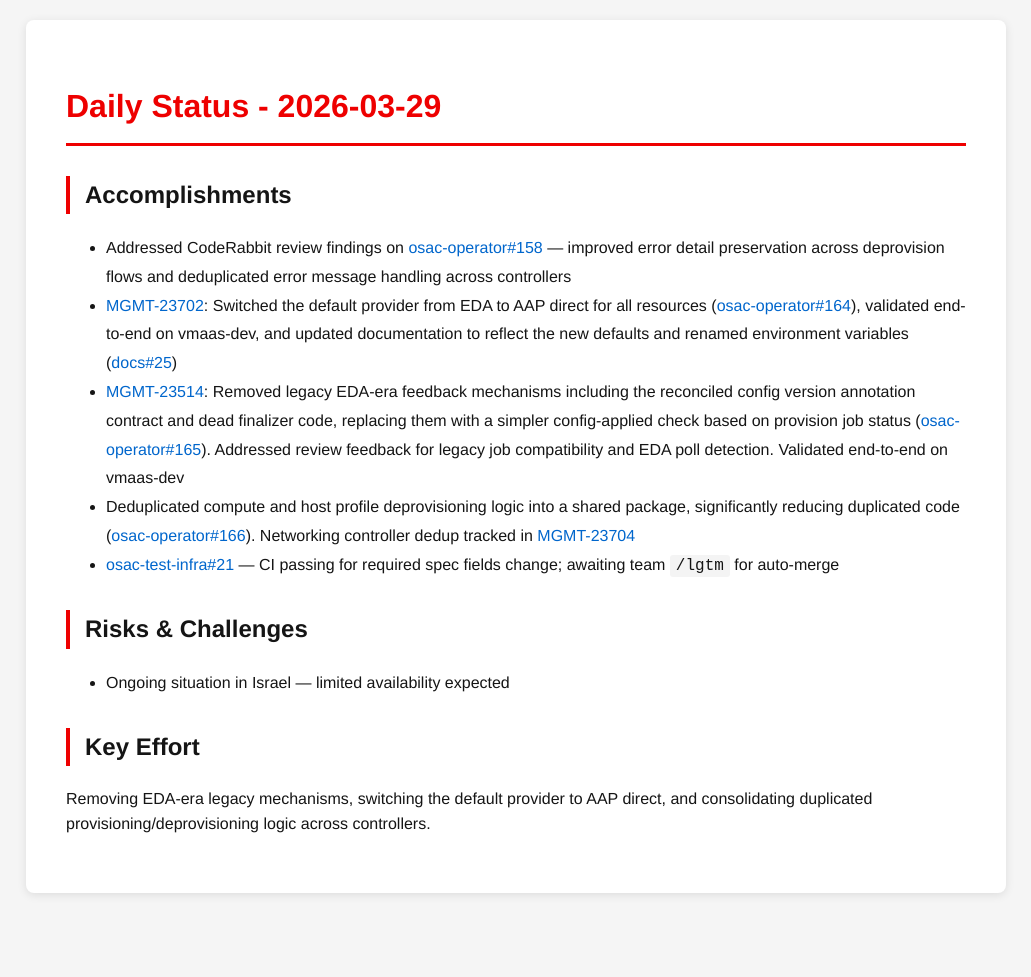
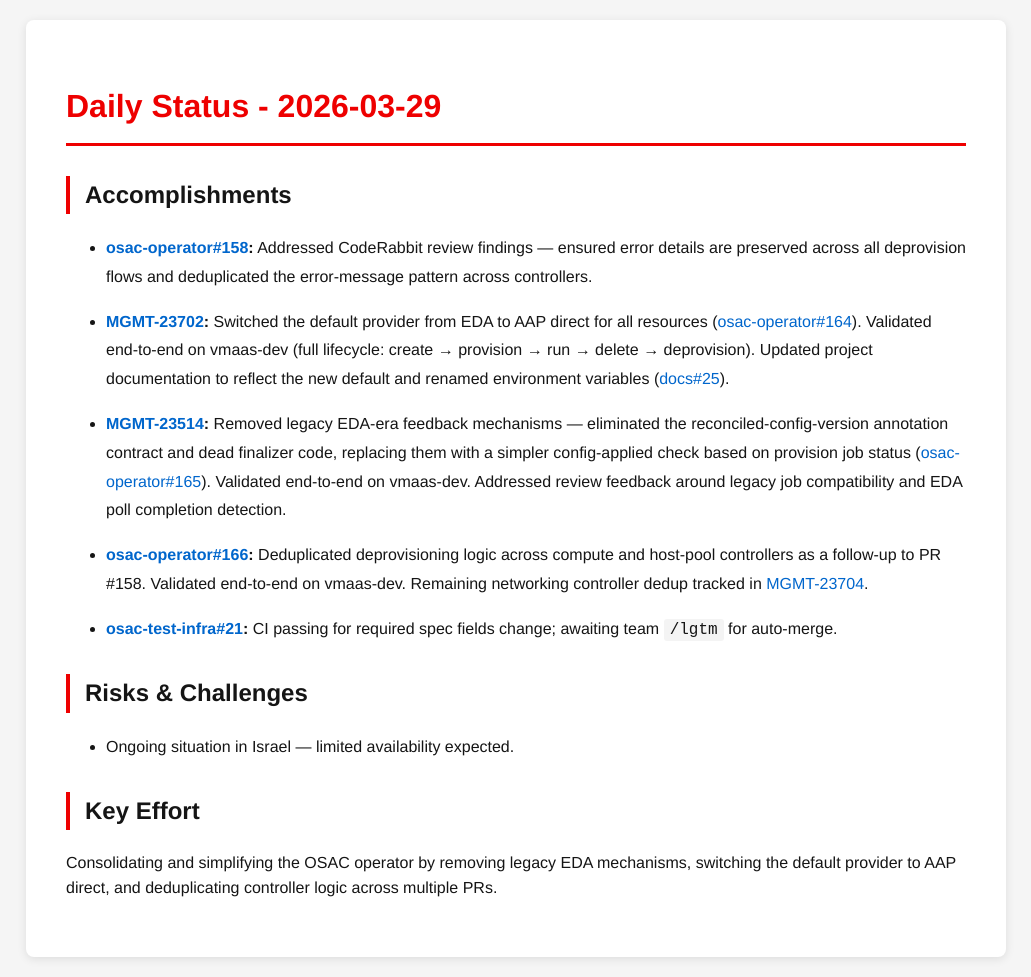
Before and after one commit to tzvatot/daily-status, a Jekyll site: the page built from 2026-03-29.md, in a window 1280 px wide. Shown: the whole page, without its empty margins (124-1155 px from the left). Built offline with Jekyll 4.4.1, drawn with Linux system fonts in a browser that asks for light colours; before the commit the page ends 913 px from its top, so only the background shows below that.

Commit message:
Daily status update - 2026-03-29

```diff
--- a/2026-03-29.md
+++ b/2026-03-29.md
@@ -7,14 +7,21 @@
 # Daily Status - 2026-03-29
 
 ## Accomplishments
-- Addressed CodeRabbit review findings on [osac-operator#158](https://github.com/osac-project/osac-operator/pull/158) — improved error detail preservation across deprovision flows and deduplicated error message handling across controllers
-- [MGMT-23702](https://issues.redhat.com/browse/MGMT-23702): Switched the default provider from EDA to AAP direct for all resources ([osac-operator#164](https://github.com/osac-project/osac-operator/pull/164)), validated end-to-end on vmaas-dev, and updated documentation to reflect the new defaults and renamed environment variables ([docs#25](https://github.com/osac-project/docs/pull/25))
-- [MGMT-23514](https://issues.redhat.com/browse/MGMT-23514): Removed legacy EDA-era feedback mechanisms including the reconciled config version annotation contract and dead finalizer code, replacing them with a simpler config-applied check based on provision job status ([osac-operator#165](https://github.com/osac-project/osac-operator/pull/165)). Addressed review feedback for legacy job compatibility and EDA poll detection. Validated end-to-end on vmaas-dev
-- Deduplicated compute and host profile deprovisioning logic into a shared package, significantly reducing duplicated code ([osac-operator#166](https://github.com/osac-project/osac-operator/pull/166)). Networking controller dedup tracked in [MGMT-23704](https://issues.redhat.com/browse/MGMT-23704)
-- [osac-test-infra#21](https://github.com/osac-project/osac-test-infra/pull/21) — CI passing for required spec fields change; awaiting team `/lgtm` for auto-merge
+
+- **[osac-operator#158](https://github.com/osac-project/osac-operator/pull/158):** Addressed CodeRabbit review findings — ensured error details are preserved across all deprovision flows and deduplicated the error-message pattern across controllers.
+
+- **[MGMT-23702](https://issues.redhat.com/browse/MGMT-23702):** Switched the default provider from EDA to AAP direct for all resources ([osac-operator#164](https://github.com/osac-project/osac-operator/pull/164)). Validated end-to-end on vmaas-dev (full lifecycle: create → provision → run → delete → deprovision). Updated project documentation to reflect the new default and renamed environment variables ([docs#25](https://github.com/osac-project/docs/pull/25)).
+
+- **[MGMT-23514](https://issues.redhat.com/browse/MGMT-23514):** Removed legacy EDA-era feedback mechanisms — eliminated the reconciled-config-version annotation contract and dead finalizer code, replacing them with a simpler config-applied check based on provision job status ([osac-operator#165](https://github.com/osac-project/osac-operator/pull/165)). Validated end-to-end on vmaas-dev. Addressed review feedback around legacy job compatibility and EDA poll completion detection.
+
+- **[osac-operator#166](https://github.com/osac-project/osac-operator/pull/166):** Deduplicated deprovisioning logic across compute and host-pool controllers as a follow-up to PR #158. Validated end-to-end on vmaas-dev. Remaining networking controller dedup tracked in [MGMT-23704](https://issues.redhat.com/browse/MGMT-23704).
+
+- **[osac-test-infra#21](https://github.com/osac-project/osac-test-infra/pull/21):** CI passing for required spec fields change; awaiting team `/lgtm` for auto-merge.
 
 ## Risks & Challenges
-- Ongoing situation in Israel — limited availability expected
+
+- Ongoing situation in Israel — limited availability expected.
 
 ## Key Effort
-Removing EDA-era legacy mechanisms, switching the default provider to AAP direct, and consolidating duplicated provisioning/deprovisioning logic across controllers.
+
+Consolidating and simplifying the OSAC operator by removing legacy EDA mechanisms, switching the default provider to AAP direct, and deduplicating controller logic across multiple PRs.
```
